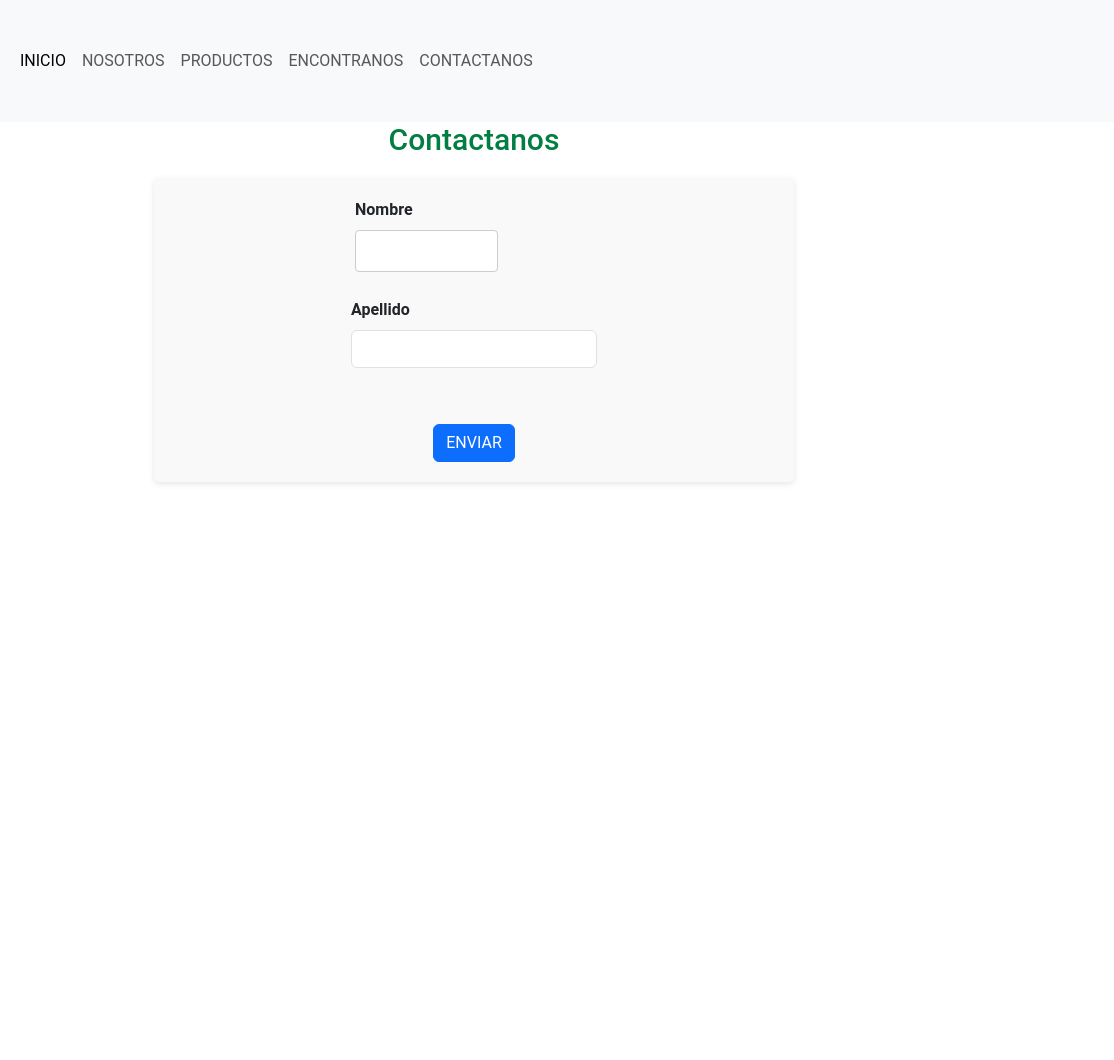
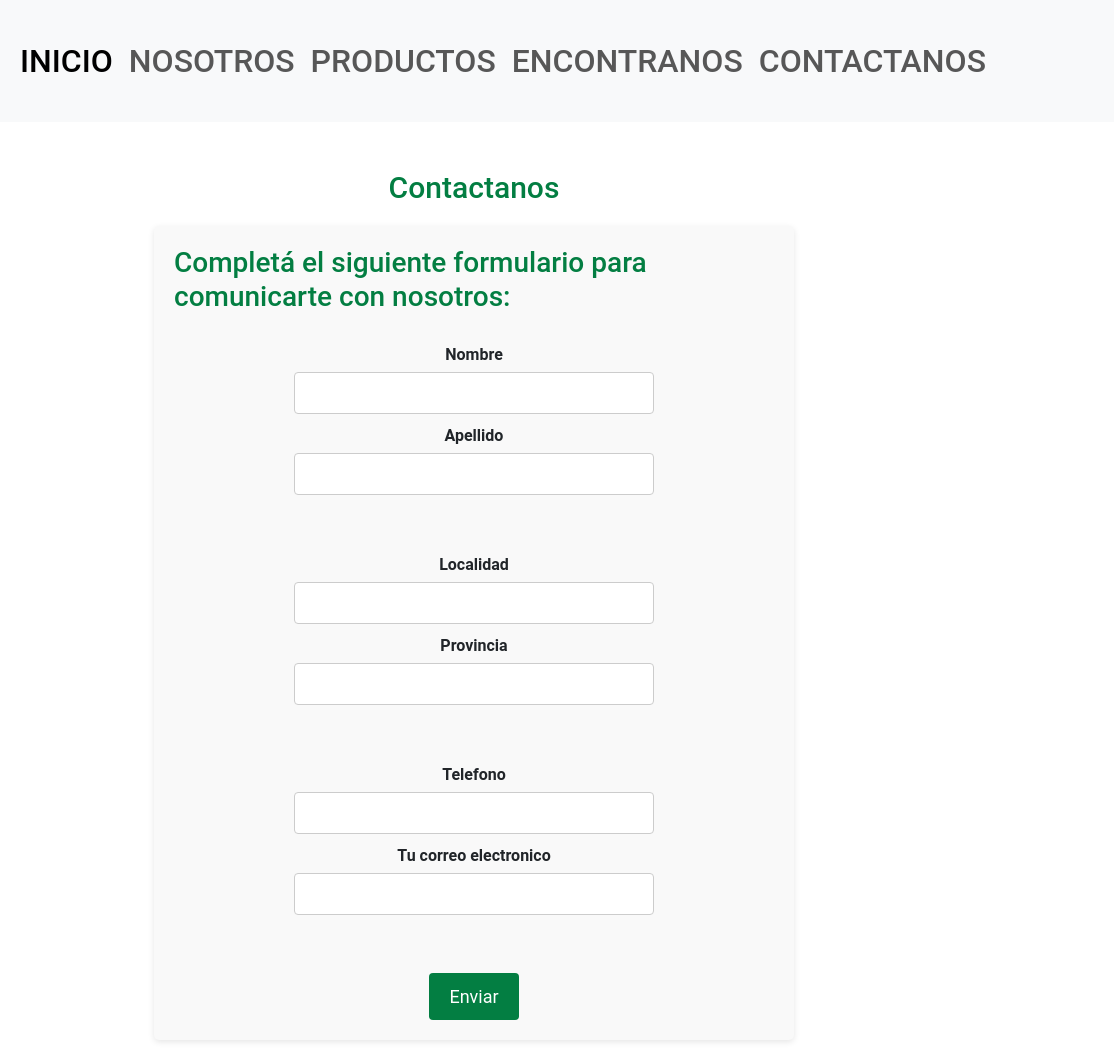
Before and after one commit to SantiagoIturriaga/coderhouse-desarrollo-web, a website: page html/contacto.html in a window 1280 px wide. Shown: the full height of the page, 166-1280 px from the left. Before the commit the page ends 800 px from the top, so only its background shows below. Drawn offline with nearby package versions, Linux system fonts and the light colour scheme.

Commit message:
tercer commit

```diff
--- a/html/contacto.html
+++ b/html/contacto.html
@@ -11,10 +11,11 @@
 </head>
 
 <body>
-    <header class="navbar navbar-expand-lg bg-body-tertiary h-100">
+  <header class="navbar navbar-expand-lg bg-body-tertiary h2 h-100 mb-5">
     <div class="container-fluid">
       <a class="navbar-brand" href="#"> <img class="logo" src="/img/logo-biogreen.png" alt="logo de biogreen"></a>
-          <button class="navbar-toggler" type="button" data-bs-toggle="collapse" data-bs-target="#navbarNav" aria-controls="navbarNav" aria-expanded="false" aria-label="Toggle navigation">
+      <button class="navbar-toggler" type="button" data-bs-toggle="collapse" data-bs-target="#navbarNav"
+        aria-controls="navbarNav" aria-expanded="false" aria-label="Toggle navigation">
         <span class="navbar-toggler-icon"></span>
       </button>
       <div class="collapse navbar-collapse" id="navbarNav">
@@ -45,21 +46,34 @@
     </main>
   </div>
 
+  <div class="formulario">
     <form>
-        <div class="mb-3">
-          <label for="exampleInputEmail1" class="form-label">Nombre</label>
-          <input type="email" class="form-control" id="exampleInputEmail1" aria-describedby="emailHelp">
-          <div id="emailHelp" class="form-text"></div>
+      <h3> Completá el siguiente formulario para comunicarte con nosotros: </h3>
+
+      <label for="Nombre"> Nombre </label>
+      <input type="text" id="Nombre">
+
+      <label for="Apellido"> Apellido </label>
+      <input type="text" id="Apellido">
+      <br><br>
+
+      <label for="Localidad"> Localidad </label>
+      <input type="text" id="Localidad">
+
+      <label for="Provincia"> Provincia </label>
+      <input type="text" id="Provincia">
+      <br><br>
+
+      <label for="Telefono"> Telefono </label>
+      <input type="text" id="Telefono">
+
+      <label for="Tu correo electronico"> Tu correo electronico</label>
+      <input type="email" id="Tu correo electronico">
+      <br><br>
+
+      <input type="submit" value="Enviar">
+    </form>
   </div>
-        <div class="mb-3">
-          <label for="exampleInputPassword1" class="form-label">Apellido</label>
-          <input type="apellido" class="form-control" id="exampleInputPassword1">
-        </div>
-        <div class="mb-3 form-check">
-        <label class="form-check-label" for="exampleCheck1"></label>
-        </div>
-        <button type="submit" class="btn btn-primary">ENVIAR</button>
-      </form>
 
   <script src="https://cdn.jsdelivr.net/npm/bootstrap@5.3.1/dist/js/bootstrap.bundle.min.js"
     integrity="sha384-HwwvtgBNo3bZJJLYd8oVXjrBZt8cqVSpeBNS5n7C8IVInixGAoxmnlMuBnhbgrkm"
```
Also changed, not shown: css/estilo.css (+17 -10 lines), html/dondeencontrarnos.html (+3 -2 lines), html/nosotros.html (+6 -5 lines), html/productos.html (+3 -2 lines), index.html (+4 -3 lines). Lines whose indentation alone changed are shown as unchanged.
